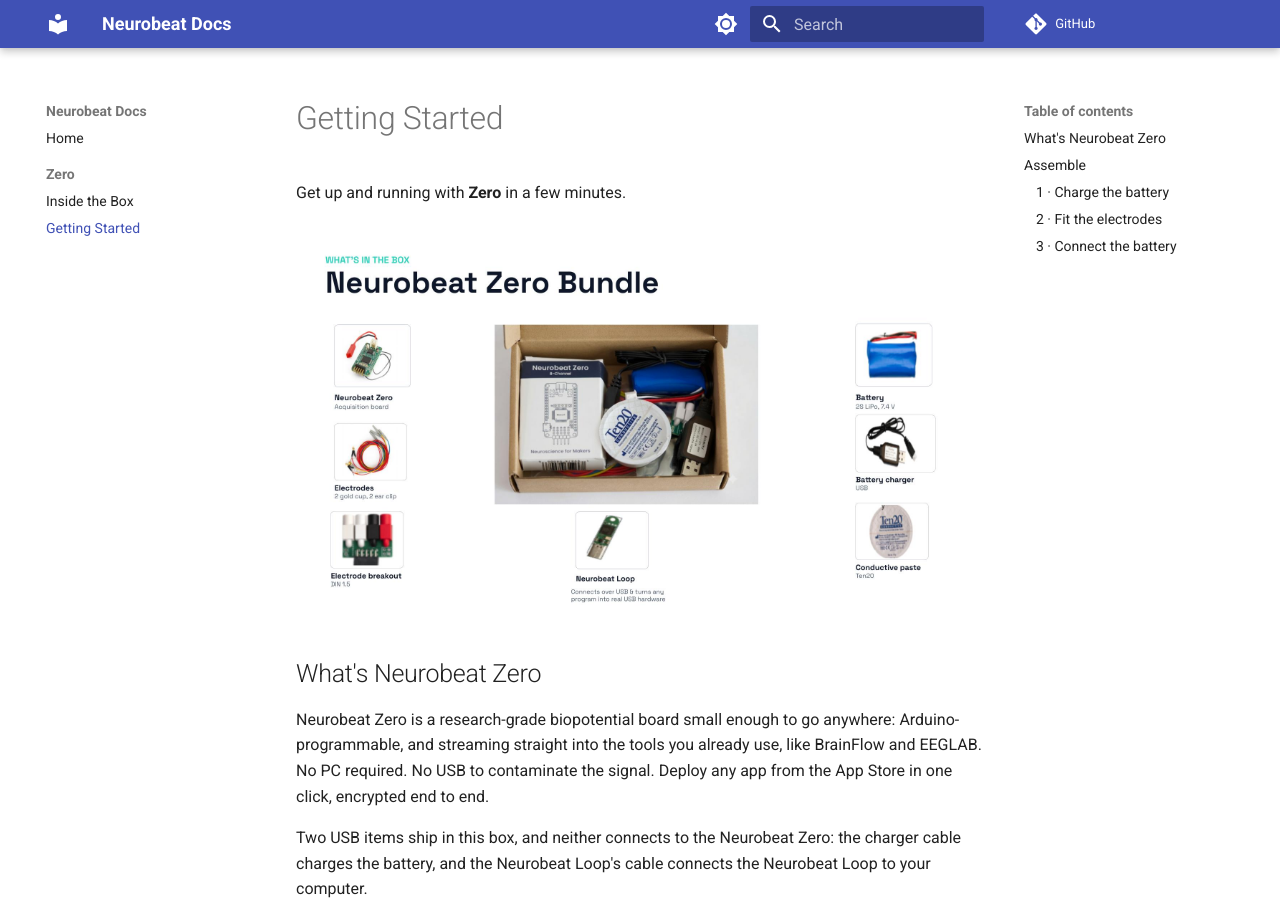
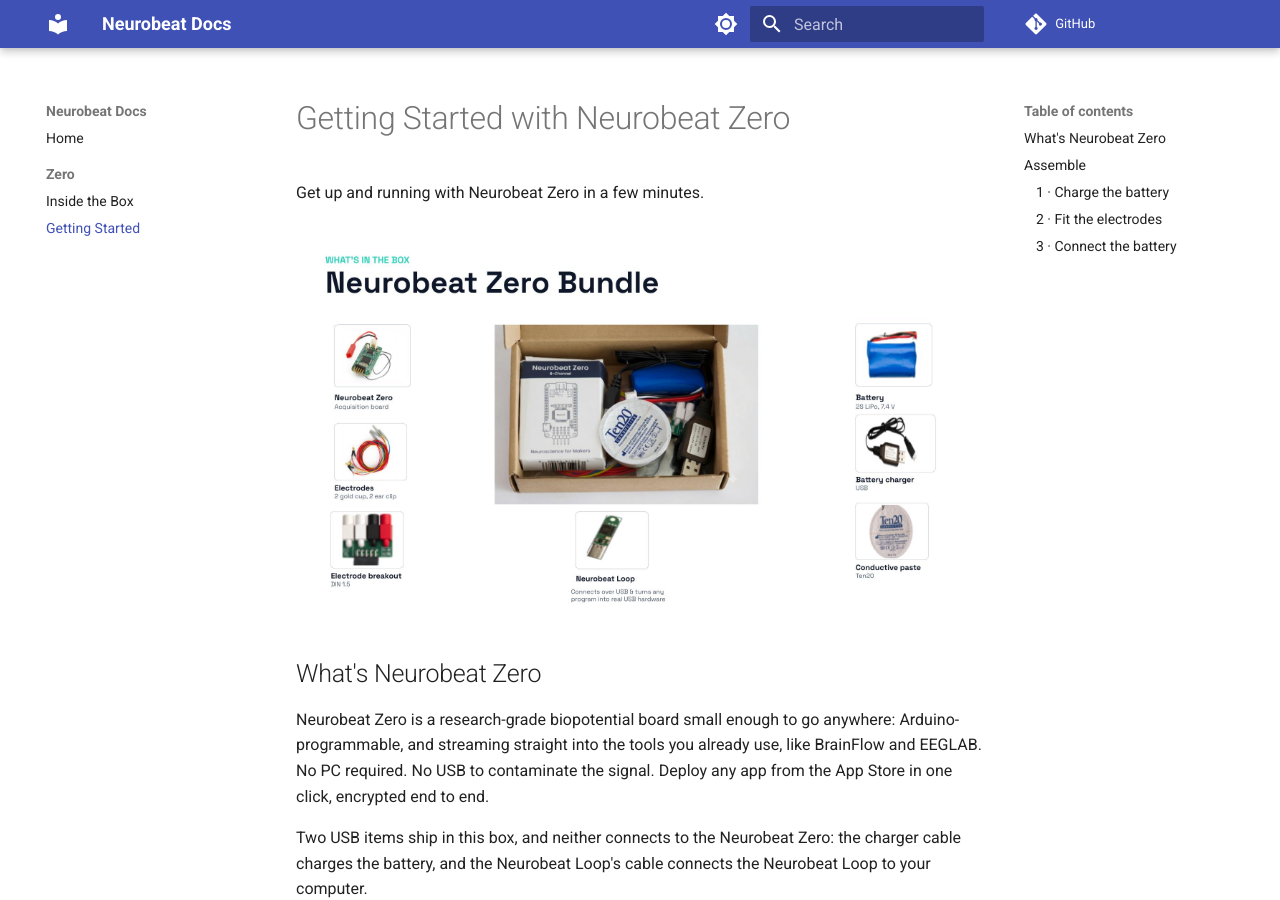
Before and after one commit to NeurobeatHQ/docs, an MkDocs documentation site: the page built from docs/zero/getting-started.md, in a window 1280 px wide and 900 px high. Built offline with MkDocs 1.6.1 and Material for MkDocs 9.7.7, drawn with Linux system fonts in a browser that asks for light colours; comment, search, counter and statistics services are not loaded.

```diff
--- a/docs/zero/getting-started.md
+++ b/docs/zero/getting-started.md
@@ -1,6 +1,6 @@
-# Getting Started
+# Getting Started with Neurobeat Zero
 
-Get up and running with **Zero** in a few minutes.
+Get up and running with Neurobeat Zero in a few minutes.
 
 ![Neurobeat Zero Bundle — what's in the box](img/inside-the-box.jpg)
 
```
Also changed, not shown: docs/loop/getting-started.md (added, +3 -0 lines).
